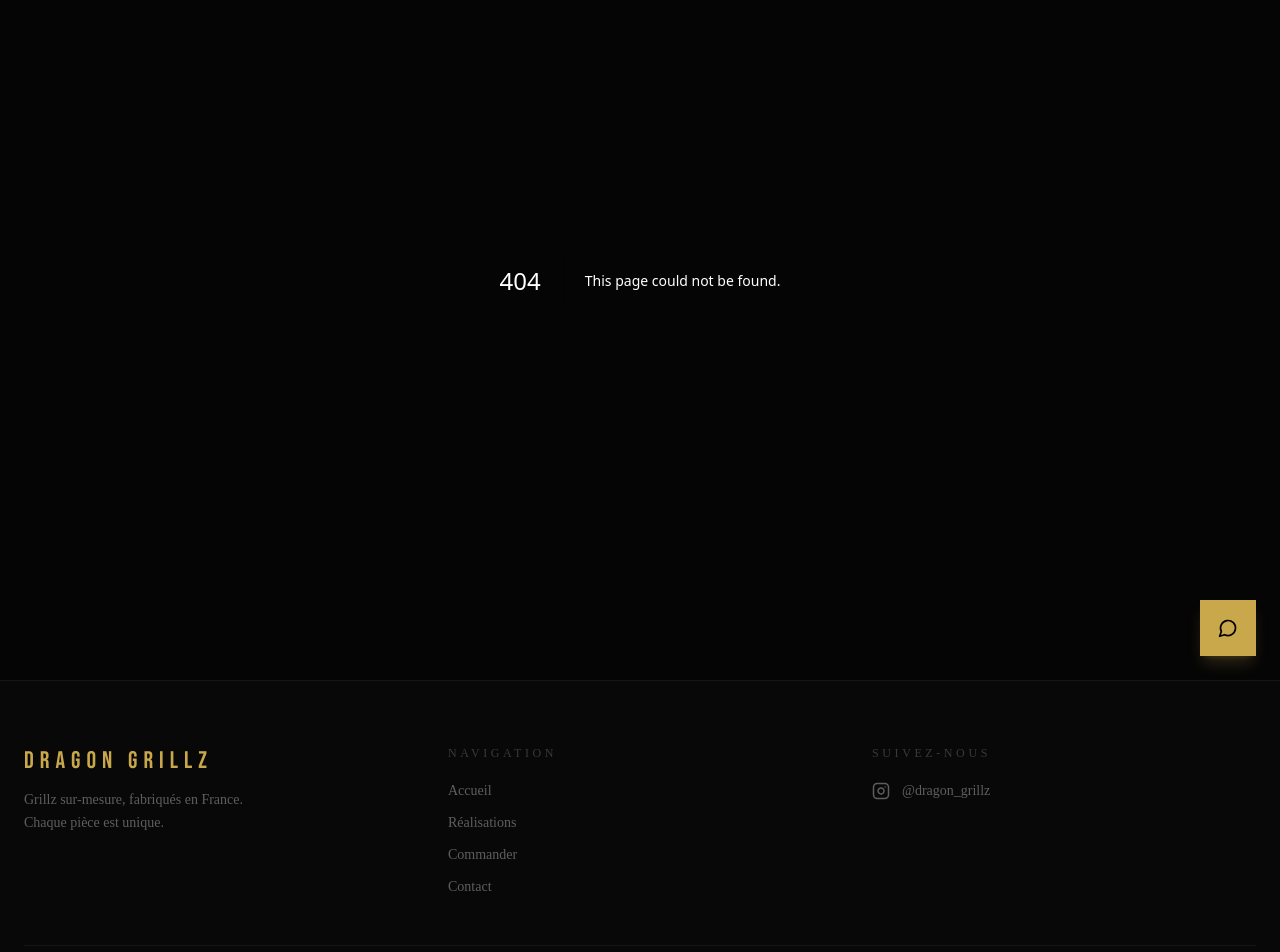
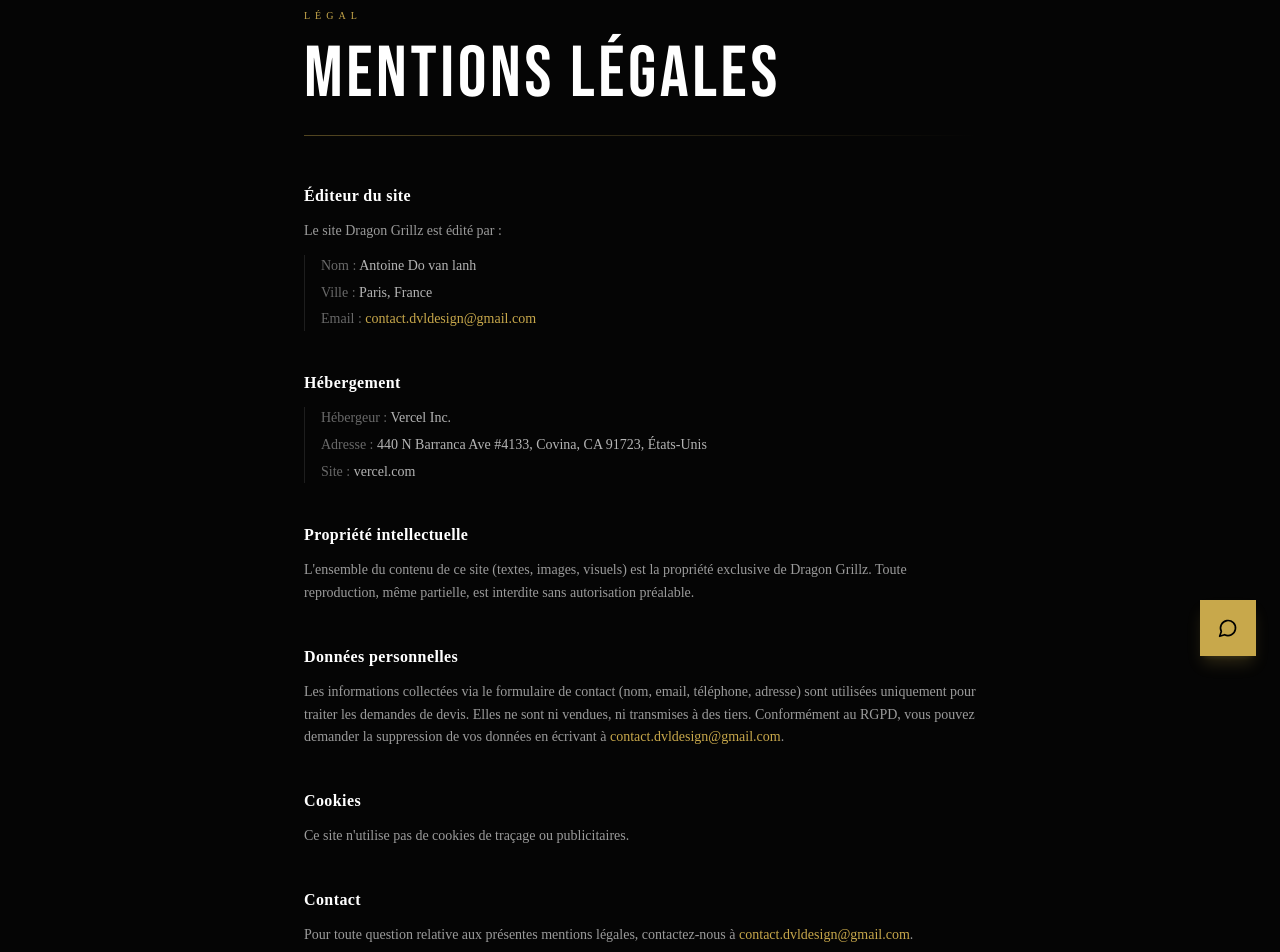
Before and after one commit to DVL15/dragon-grillz, a Next.js app: page /mentions-legales in a window 1280 px wide. Before the commit this address had no page. Shown: the part 120-1072 px from the top of the page. Built offline with nearby package versions, Linux system fonts and the light colour scheme.

Commit message:
add mentions legales page + footer link

```diff
--- /dev/null
+++ b/app/mentions-legales/page.tsx
@@ -0,0 +1,84 @@
+import type { Metadata } from 'next'
+
+export const metadata: Metadata = {
+  title: 'Mentions légales — Dragon Grillz',
+}
+
+export default function MentionsLegalesPage() {
+  return (
+    <div className="min-h-screen pt-32 pb-28 px-6">
+      <div className="max-w-2xl mx-auto">
+
+        <div className="mb-12">
+          <span className="text-[#C8A84B] text-[10px] tracking-[0.5em] uppercase font-medium mb-4 block">
+            Légal
+          </span>
+          <h1 className="font-bebas text-5xl md:text-7xl tracking-wider mb-4">
+            MENTIONS LÉGALES
+          </h1>
+          <div className="h-px bg-gradient-to-r from-[#C8A84B]/40 to-transparent mt-6" />
+        </div>
+
+        <div className="space-y-10 text-white/60 text-sm leading-relaxed">
+
+          <section>
+            <h2 className="text-white font-semibold text-base mb-3 tracking-wide">Éditeur du site</h2>
+            <p>Le site Dragon Grillz est édité par :</p>
+            <ul className="mt-3 space-y-1 pl-4 border-l border-white/10">
+              <li><span className="text-white/40">Nom :</span> <span className="text-white/70">Antoine Do van lanh</span></li>
+              <li><span className="text-white/40">Ville :</span> <span className="text-white/70">Paris, France</span></li>
+              <li><span className="text-white/40">Email :</span> <a href="mailto:contact.dvldesign@gmail.com" className="text-[#C8A84B] hover:underline">contact.dvldesign@gmail.com</a></li>
+            </ul>
+          </section>
+
+          <section>
+            <h2 className="text-white font-semibold text-base mb-3 tracking-wide">Hébergement</h2>
+            <ul className="space-y-1 pl-4 border-l border-white/10">
+              <li><span className="text-white/40">Hébergeur :</span> <span className="text-white/70">Vercel Inc.</span></li>
+              <li><span className="text-white/40">Adresse :</span> <span className="text-white/70">440 N Barranca Ave #4133, Covina, CA 91723, États-Unis</span></li>
+              <li><span className="text-white/40">Site :</span> <span className="text-white/70">vercel.com</span></li>
+            </ul>
+          </section>
+
+          <section>
+            <h2 className="text-white font-semibold text-base mb-3 tracking-wide">Propriété intellectuelle</h2>
+            <p>
+              L&apos;ensemble du contenu de ce site (textes, images, visuels) est la propriété exclusive de Dragon Grillz.
+              Toute reproduction, même partielle, est interdite sans autorisation préalable.
+            </p>
+          </section>
+
+          <section>
+            <h2 className="text-white font-semibold text-base mb-3 tracking-wide">Données personnelles</h2>
+            <p>
+              Les informations collectées via le formulaire de contact (nom, email, téléphone, adresse) sont utilisées
+              uniquement pour traiter les demandes de devis. Elles ne sont ni vendues, ni transmises à des tiers.
+              Conformément au RGPD, vous pouvez demander la suppression de vos données en écrivant à{' '}
+              <a href="mailto:contact.dvldesign@gmail.com" className="text-[#C8A84B] hover:underline">
+                contact.dvldesign@gmail.com
+              </a>.
+            </p>
+          </section>
+
+          <section>
+            <h2 className="text-white font-semibold text-base mb-3 tracking-wide">Cookies</h2>
+            <p>
+              Ce site n&apos;utilise pas de cookies de traçage ou publicitaires.
+            </p>
+          </section>
+
+          <section>
+            <h2 className="text-white font-semibold text-base mb-3 tracking-wide">Contact</h2>
+            <p>
+              Pour toute question relative aux présentes mentions légales, contactez-nous à{' '}
+              <a href="mailto:contact.dvldesign@gmail.com" className="text-[#C8A84B] hover:underline">
+                contact.dvldesign@gmail.com
+              </a>.
+            </p>
+          </section>
+
+        </div>
+      </div>
+    </div>
+  )
+}
--- a/components/Footer.tsx
+++ b/components/Footer.tsx
@@ -58,7 +58,12 @@ export default function Footer() {
           <p className="text-white/15 text-xs">
             © {new Date().getFullYear()} Dragon Grillz. Tous droits réservés.
           </p>
-          <p className="text-white/15 text-xs tracking-wider">🇫🇷 Made in France</p>
+          <div className="flex items-center gap-6">
+            <Link href="/mentions-legales" className="text-white/15 text-xs hover:text-white/40 transition-colors">
+              Mentions légales
+            </Link>
+            <p className="text-white/15 text-xs tracking-wider">🇫🇷 Made in France</p>
+          </div>
         </div>
       </div>
     </footer>
```
